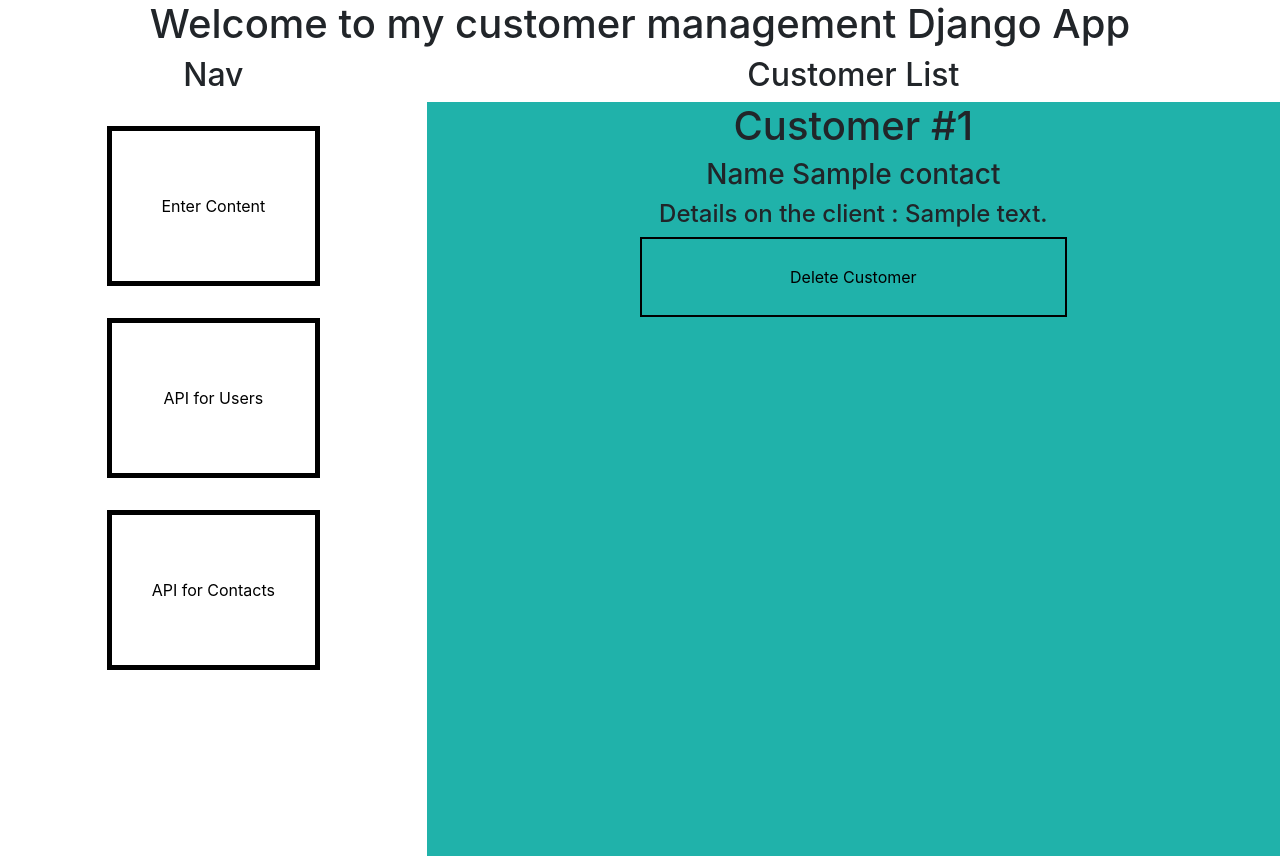
After one commit to sivanov92/SalesProject, a Django app: page /customerDetails/1/ in a window 1280 px wide. The commit adds this page. Run offline with Django 3.2, Linux system fonts and the light colour scheme; tables that the repository leaves empty hold one stand-in row (values such as "Sample post"); some libraries are stand-ins or nearby versions.

Commit message:
Updated DELETE button

```diff
--- a/SalesPlatform/Sales/static/Sales/style.css
+++ b/SalesPlatform/Sales/static/Sales/style.css
@@ -41,3 +41,17 @@ a:hover{
     height: 5rem;
     border: 1px solid black;
 }
+.CustomerDetail{
+    width: 100%;
+    height: 100%;
+    background-color: lightseagreen;
+}
+#DeleteButton{
+    width: 50%;
+    height: 5rem;
+    margin: auto;
+    border: 2px solid black;
+    display: flex;
+    align-items: center;
+    justify-content: center;
+}
--- a/SalesPlatform/Sales/templates/sales/customers.html
+++ b/SalesPlatform/Sales/templates/sales/customers.html
@@ -2,9 +2,11 @@
    {% block customers %}
    {% if exists %}
     {% for element in element_list %}
+    <a href="/customerDetails/{{ element.id }}">
     <div class="CustomerElement">
         <h4>{{ element.id }} | {{ element.name }} {{ element.contact_details }}</h4>
     </div>
+    </a>
     {% endfor %}
    {% endif %}
    {% endblock customers %}
--- /dev/null
+++ b/SalesPlatform/Sales/templates/sales/customersDetail.html
@@ -0,0 +1,11 @@
+{% extends "sales/checkcontent.html" %}
+   {% block customers %}
+    <div class="CustomerDetail">
+        <h1>Customer #{{ element.id }}</h1>
+        <h3>Name {{ element.name }}</h3>
+        <h4>Details on the client :  {{ element.contact_details }}</h4>
+        <a href="/deleteCustomer/{{element.id}}/">
+            <div id="DeleteButton">Delete Customer</div>
+        </a>
+    </div>
+   {% endblock customers %}
--- a/SalesPlatform/Sales/views.py
+++ b/SalesPlatform/Sales/views.py
@@ -6,6 +6,24 @@ from rest_framework.parsers import JSONParser
 import io,json
 
 def CheckContent(request):
+    element_list = list(Contacts.contacts.all())
+    exists = Contacts.contacts.all().exists()
+    context = {
+        'element_list':element_list,
+        'exists':exists
+    }
+    return render(request,'sales/customers.html',context=context)
+
+def CustDetail(request,id):
+    element = Contacts.contacts.get(id=id)
+    context = {
+        'element':element
+    }
+    return render(request,'sales/customersDetail.html',context=context)
+
+def DeleteCustomer(request,id):
+    element = Contacts.contacts.get(id=id)
+    element.delete()
     element_list = list(Contacts.contacts.all())
     exists = Contacts.contacts.all().exists()
     context = {
--- a/SalesPlatform/SalesPlatform/urls.py
+++ b/SalesPlatform/SalesPlatform/urls.py
@@ -17,6 +17,8 @@ from django.contrib import admin
 from django.urls import include,path
 from Sales import views
 urlpatterns = [
+    path('customerDetails/<int:id>/',views.CustDetail),
+    path('deleteCustomer/<int:id>/',views.DeleteCustomer),
     path('users/', include('Sales.UsersUrls')),
     path('contacts/',include('Sales.ContactsUrls')),
     path('',include('Sales.templateUrls')),
```
Also changed, not shown: SalesPlatform/db.sqlite3.
